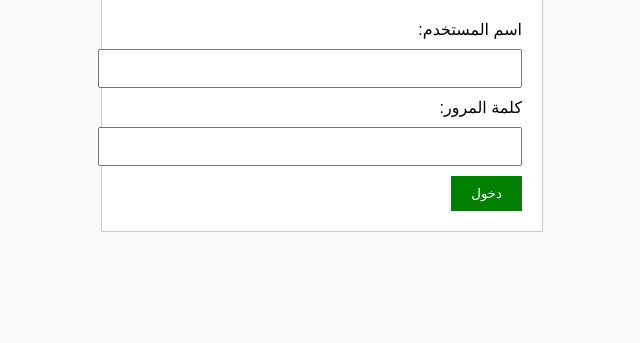
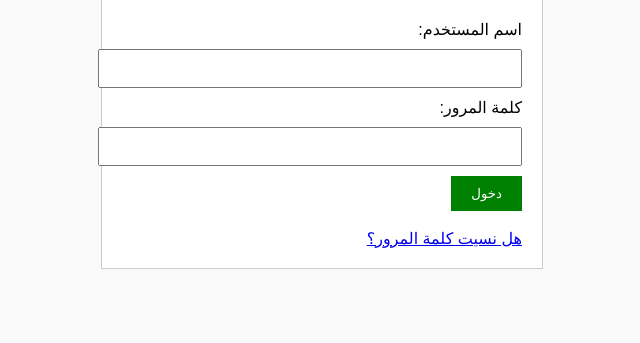
Before and after one commit to ahmed1415-46/marz3a-ahmed, a PHP site: page /login.php in a window 1280 px wide. Shown: the part 127-470 px from the top of the page, without its empty margins (318-958 px from the left). Run offline with PHP 8.4, Linux system fonts and the light colour scheme.

Commit message:
Update login.php

```diff
--- a/login.php
+++ b/login.php
@@ -43,6 +43,8 @@ if ($_SERVER['REQUEST_METHOD'] === 'POST') {
         <label>كلمة المرور:</label>
         <input type="password" name="password" required>
         <button type="submit">دخول</button>
+        <br><br>
+<a href="forgot_password.php">هل نسيت كلمة المرور؟</a>
         <?php if ($error): ?>
             <p class="error"><?= $error ?></p>
         <?php endif; ?>
```
